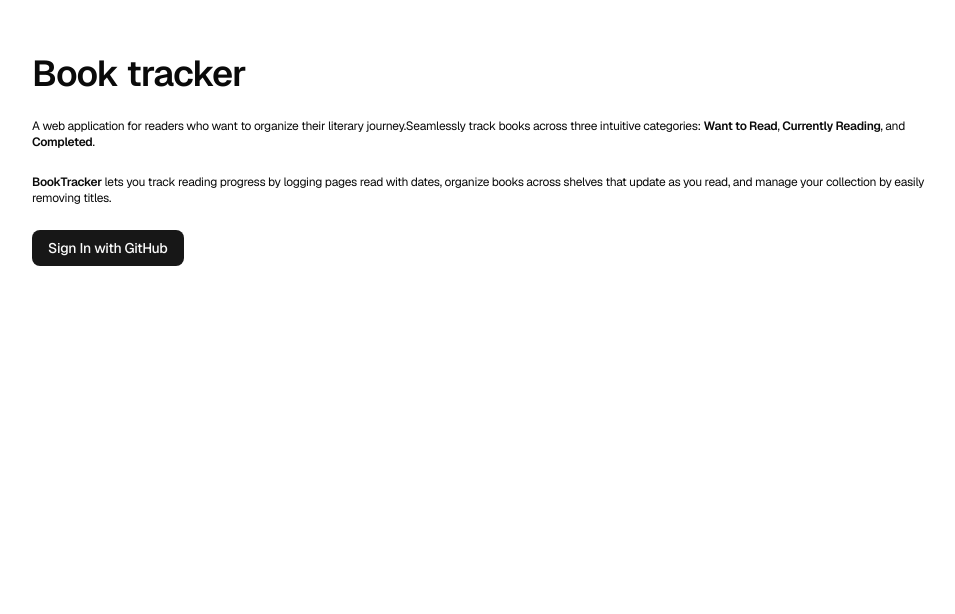
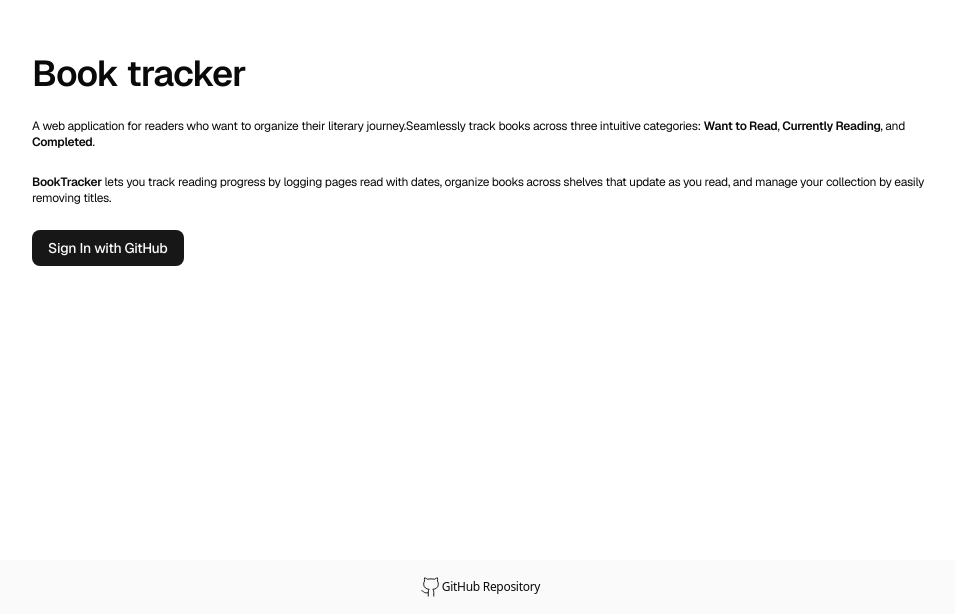
Before and after one commit to camelia96/book_tracker, a Next.js app: page / in a window 1280 px wide. Shown: the part 240-854 px from the top of the page, without its empty margins (160-1115 px from the left). Before the commit the page ends 800 px from the top, so only its background shows below. Built offline with nearby package versions, Linux system fonts and the light colour scheme; no server answers; the database is empty.

Commit message:
repo link footer

```diff
--- a/app/layout.tsx
+++ b/app/layout.tsx
@@ -2,11 +2,12 @@
 import { Geist, Geist_Mono } from "next/font/google";
 import "./globals.css";
 import { Toaster } from "sonner";
-import { CircleCheckIcon, InfoIcon, Loader2Icon, OctagonXIcon, TriangleAlertIcon } from "lucide-react";
+import { CircleCheckIcon, Github, InfoIcon, Loader2Icon, OctagonXIcon, TriangleAlertIcon } from "lucide-react";
 import Providers from "./providers";
 import { getServerSession } from "next-auth";
 import { authOptions } from "@/auth";
 import { Analytics } from "@vercel/analytics/next"
+import Link from "next/link";
 
 const geistSans = Geist({
   variable: "--font-geist-sans",
@@ -59,6 +60,9 @@
           }}
 
         />
+        <Link href={"https://github.com/camelia96/book_tracker"} className="flex items-center justify-center py-4 bg-primary-foreground transition duration-150 hover:text-gray-500">
+        <Github strokeWidth={1} size={22} className=""/> <span className="text-[1em]">GitHub Repository</span>
+        </Link>
       </body>
     </html>
   );
```
